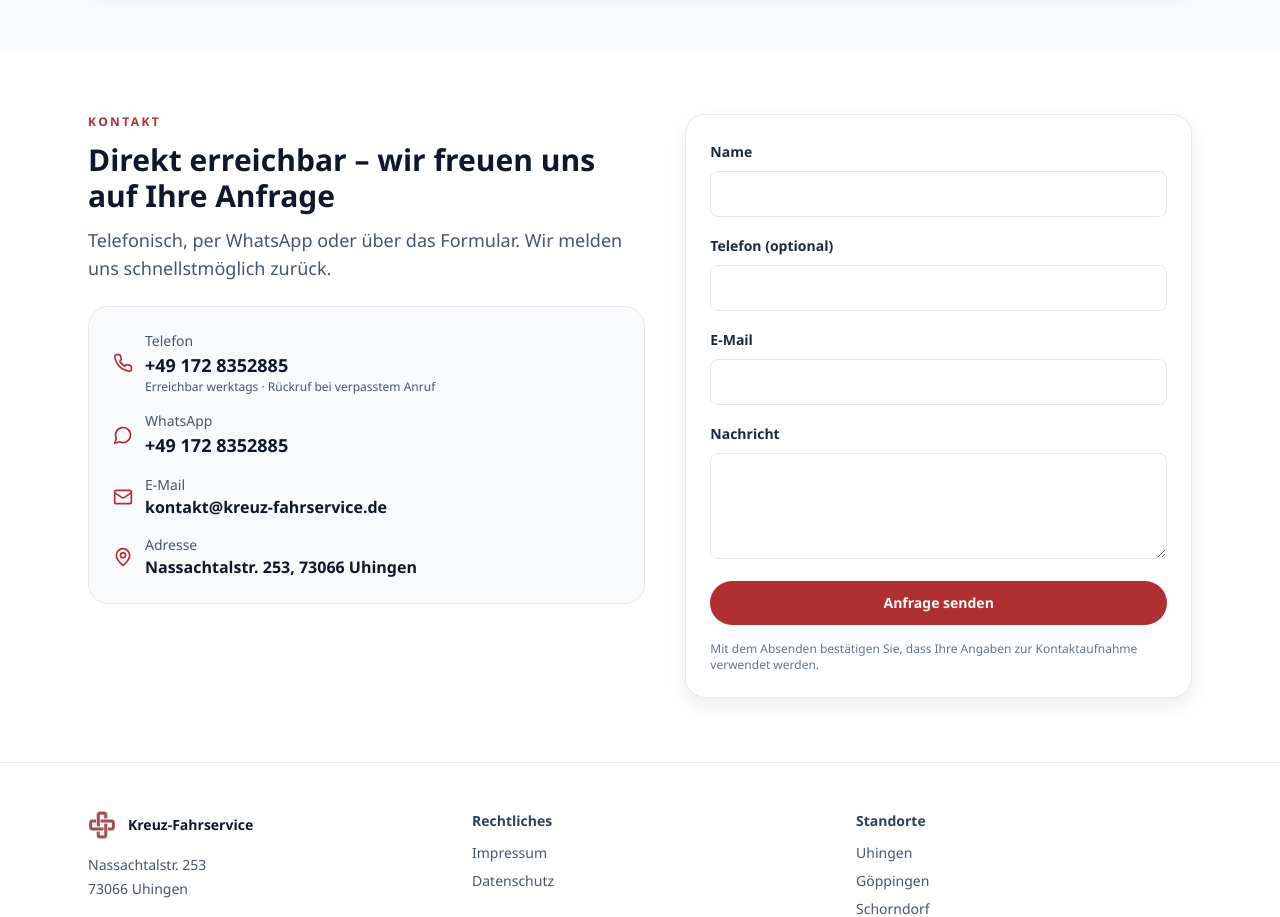
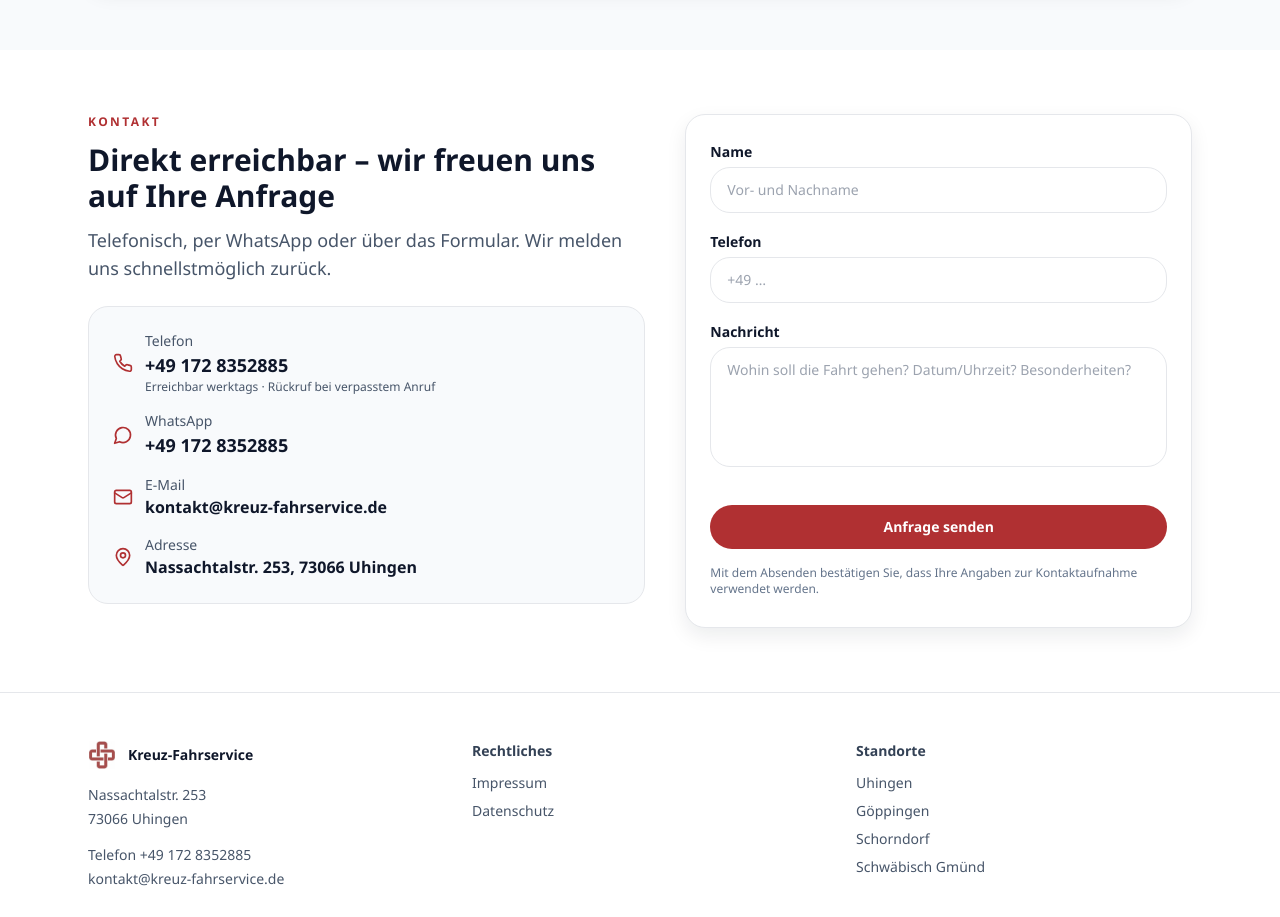
Before and after one commit to OpnyAI/kreuz-fahrservice, a Next.js app: page / in a window 1280 px wide. Shown: the part 4320-5237 px from the top of the page. Built offline with nearby package versions, Linux system fonts and the light colour scheme.

Commit message:
feat: add Cloudflare Turnstile verification to contact form

```diff
--- a/src/components/ContactForm.tsx
+++ b/src/components/ContactForm.tsx
@@ -1,178 +1,295 @@
 "use client";
 
-import { useState } from "react";
+import { useCallback, useEffect, useRef, useState } from "react";
+import Script from "next/script";
 import { Mail } from "lucide-react";
 
 type FormState = {
   name: string;
   phone: string;
-  email: string;
   message: string;
 };
+
+type ContactApiPayload = FormState & {
+  turnstileToken: string;
+};
+
+type ContactApiError = {
+  ok: false;
+  error: string;
+};
+
+type ContactApiSuccess = {
+  ok: true;
+};
+
+type TurnstileWidgetId = string | number;
+
+type TurnstileRenderOptions = {
+  sitekey: string;
+  callback?: (token: string) => void;
+  "expired-callback"?: () => void;
+  "error-callback"?: () => void;
+};
+
+declare global {
+  interface Window {
+    turnstile?: {
+      render: (
+        container: HTMLElement | string,
+        options: TurnstileRenderOptions,
+      ) => TurnstileWidgetId;
+      reset: (widgetId?: TurnstileWidgetId) => void;
+    };
+  }
+}
 
 const initialState: FormState = {
   name: "",
   phone: "",
-  email: "",
-  message: ""
+  message: "",
 };
 
 export function ContactForm() {
+  const siteKey = process.env.NEXT_PUBLIC_TURNSTILE_SITE_KEY;
+
   const [formState, setFormState] = useState<FormState>(initialState);
   const [errors, setErrors] = useState<Record<string, string>>({});
+  const [turnstileToken, setTurnstileToken] = useState("");
+  const [submitError, setSubmitError] = useState("");
+  const [isSubmitting, setIsSubmitting] = useState(false);
   const [submitted, setSubmitted] = useState(false);
+
+  const turnstileContainerRef = useRef<HTMLDivElement | null>(null);
+  const widgetIdRef = useRef<TurnstileWidgetId | null>(null);
 
   const validate = () => {
     const nextErrors: Record<string, string> = {};
 
-    if (!formState.name.trim()) {
-      nextErrors.name = "Bitte Ihren Namen angeben.";
-    }
+    if (!formState.name.trim()) nextErrors.name = "Bitte Ihren Namen eingeben.";
+    if (!formState.phone.trim())
+      nextErrors.phone = "Bitte eine Telefonnummer eingeben.";
+    if (!formState.message.trim())
+      nextErrors.message = "Bitte eine Nachricht eingeben.";
 
-    if (!formState.email.trim()) {
-      nextErrors.email = "Bitte eine E-Mail-Adresse angeben.";
-    }
-
-    if (!formState.message.trim()) {
-      nextErrors.message = "Bitte eine Nachricht eingeben.";
+    if (!turnstileToken) {
+      nextErrors.turnstile = "Bitte bestätigen Sie die Sicherheitsprüfung.";
     }
 
     setErrors(nextErrors);
     return Object.keys(nextErrors).length === 0;
   };
 
-  const handleChange = (
-    field: keyof FormState,
-    value: string
-  ) => {
+  const handleChange = (field: keyof FormState, value: string) => {
     setFormState((prev) => ({ ...prev, [field]: value }));
+    setErrors((prev) => {
+      const { [field]: _fieldError, ...rest } = prev;
+      return rest;
+    });
   };
 
-  const handleSubmit = (event: React.FormEvent<HTMLFormElement>) => {
+  const renderTurnstile = useCallback(() => {
+    if (!siteKey || !window.turnstile || !turnstileContainerRef.current) return;
+    if (widgetIdRef.current !== null) return;
+
+    widgetIdRef.current = window.turnstile.render(
+      turnstileContainerRef.current,
+      {
+        sitekey: siteKey,
+        callback: (token: string) => {
+          setTurnstileToken(token);
+          setErrors((prev) => {
+            const { turnstile: _turnstile, ...rest } = prev;
+            return rest;
+          });
+        },
+        "expired-callback": () => setTurnstileToken(""),
+        "error-callback": () => setTurnstileToken(""),
+      },
+    );
+  }, [siteKey]);
+
+  useEffect(() => {
+    renderTurnstile();
+  }, [renderTurnstile]);
+
+  const handleSubmit = async (event: React.FormEvent<HTMLFormElement>) => {
     event.preventDefault();
+    setSubmitError("");
 
-    if (!validate()) {
-      return;
+    if (!validate()) return;
+
+    const payload: ContactApiPayload = {
+      ...formState,
+      turnstileToken,
+    };
+
+    try {
+      setIsSubmitting(true);
+
+      const response = await fetch("/api/contact", {
+        method: "POST",
+        headers: { "Content-Type": "application/json" },
+        body: JSON.stringify(payload),
+      });
+
+      if (!response.ok) {
+        let parsed: ContactApiError | null = null;
+        try {
+          parsed = (await response.json()) as ContactApiError;
+        } catch {
+          parsed = null;
+        }
+
+        if (parsed?.error === "turnstile_failed") {
+          setSubmitError(
+            "Die Sicherheitsprüfung war nicht erfolgreich. Bitte erneut versuchen.",
+          );
+        } else if (parsed?.error === "turnstile_unavailable") {
+          setSubmitError(
+            "Sicherheitsprüfung aktuell nicht verfügbar. Bitte später erneut versuchen.",
+          );
+        } else {
+          setSubmitError(
+            "Senden aktuell nicht möglich. Bitte später erneut versuchen.",
+          );
+        }
+
+        // Token resetten, damit User direkt neu prüfen kann
+        setTurnstileToken("");
+        if (window.turnstile && widgetIdRef.current !== null) {
+          window.turnstile.reset(widgetIdRef.current);
+        }
+        return;
+      }
+
+      await (response.json() as Promise<ContactApiSuccess>);
+
+      setSubmitted(true);
+      setFormState(initialState);
+      setTurnstileToken("");
+
+      if (window.turnstile && widgetIdRef.current !== null) {
+        window.turnstile.reset(widgetIdRef.current);
+      }
+    } catch {
+      setSubmitError(
+        "Senden aktuell nicht möglich. Bitte später erneut versuchen.",
+      );
+      setTurnstileToken("");
+      if (window.turnstile && widgetIdRef.current !== null) {
+        window.turnstile.reset(widgetIdRef.current);
+      }
+    } finally {
+      setIsSubmitting(false);
     }
-
-    setSubmitted(true);
   };
 
-  const mailtoLink = `mailto:kontakt@kreuz-fahrservice.de?subject=Fahranfrage%20Kreuz-Fahrservice&body=${encodeURIComponent(
-    `Name: ${formState.name}\nTelefon: ${formState.phone}\nE-Mail: ${formState.email}\nNachricht: ${formState.message}`
+  const mailtoLink = `mailto:kontakt@kreuz-fahrservice.de?subject=${encodeURIComponent(
+    "Fahranfrage Kreuz-Fahrservice",
+  )}&body=${encodeURIComponent(
+    `Name: ${formState.name}\nTelefon: ${formState.phone}\n\nNachricht:\n${formState.message}`,
   )}`;
 
   return (
     <div className="rounded-xl border border-ink-200 bg-white p-6 shadow-card">
+      <Script
+        src="https://challenges.cloudflare.com/turnstile/v0/api.js?render=explicit"
+        strategy="afterInteractive"
+        onLoad={renderTurnstile}
+      />
+
       {submitted ? (
         <div className="space-y-4 text-sm text-ink-700">
           <p className="text-base font-semibold text-ink-900">
-            Danke! Wir melden uns schnellstmöglich zurück.
+            Vielen Dank! Ihre Anfrage wurde gesendet.
           </p>
-          <p>
-            Falls Sie möchten, können Sie Ihre Anfrage direkt per E-Mail senden:
+          <p className="text-sm text-ink-600">
+            Falls Sie uns lieber direkt schreiben möchten:
           </p>
           <a
             href={mailtoLink}
-            className="inline-flex items-center gap-2 rounded-full border border-ink-300 px-4 py-2 text-sm font-semibold text-ink-800 hover:border-accent-600 hover:text-accent-600"
+            className="inline-flex items-center gap-2 rounded-full border border-ink-200 bg-offwhite px-4 py-2 text-sm font-semibold text-ink-900 hover:border-ink-300"
           >
             <Mail className="h-4 w-4" aria-hidden="true" />
-            E-Mail mit Details öffnen
+            E-Mail öffnen
           </a>
         </div>
       ) : (
         <form className="space-y-4" onSubmit={handleSubmit}>
           <div>
-            <label className="text-sm font-semibold text-ink-800" htmlFor="name">
-              Name
+            <label className="text-sm font-semibold text-ink-900">Name</label>
+            <input
+              value={formState.name}
+              onChange={(e) => handleChange("name", e.target.value)}
+              className="mt-1 w-full rounded-xl border border-ink-200 bg-white px-4 py-3 text-sm text-ink-900 outline-none focus:border-ink-300"
+              placeholder="Vor- und Nachname"
+              autoComplete="name"
+            />
+            {errors.name ? (
+              <p className="mt-1 text-xs text-accent-600">{errors.name}</p>
+            ) : null}
+          </div>
+
+          <div>
+            <label className="text-sm font-semibold text-ink-900">
+              Telefon
             </label>
             <input
-              id="name"
-              name="name"
-              type="text"
-              value={formState.name}
-              onChange={(event) => handleChange("name", event.target.value)}
-              className="mt-2 w-full rounded-lg border border-ink-200 px-4 py-3 text-sm text-ink-900"
-              aria-invalid={Boolean(errors.name)}
-              aria-describedby={errors.name ? "name-error" : undefined}
+              value={formState.phone}
+              onChange={(e) => handleChange("phone", e.target.value)}
+              className="mt-1 w-full rounded-xl border border-ink-200 bg-white px-4 py-3 text-sm text-ink-900 outline-none focus:border-ink-300"
+              placeholder="+49 …"
+              autoComplete="tel"
+              inputMode="tel"
             />
-            {errors.name ? (
-              <p className="mt-1 text-xs text-accent-600" id="name-error">
-                {errors.name}
+            {errors.phone ? (
+              <p className="mt-1 text-xs text-accent-600">{errors.phone}</p>
+            ) : null}
+          </div>
+
+          <div>
+            <label className="text-sm font-semibold text-ink-900">
+              Nachricht
+            </label>
+            <textarea
+              value={formState.message}
+              onChange={(e) => handleChange("message", e.target.value)}
+              className="mt-1 min-h-[120px] w-full resize-none rounded-xl border border-ink-200 bg-white px-4 py-3 text-sm text-ink-900 outline-none focus:border-ink-300"
+              placeholder="Wohin soll die Fahrt gehen? Datum/Uhrzeit? Besonderheiten?"
+            />
+            {errors.message ? (
+              <p className="mt-1 text-xs text-accent-600">{errors.message}</p>
+            ) : null}
+          </div>
+
+          <div>
+            <div ref={turnstileContainerRef} />
+            {errors.turnstile ? (
+              <p className="mt-1 text-xs text-accent-600">{errors.turnstile}</p>
+            ) : null}
+            {!siteKey ? (
+              <p className="mt-2 text-xs text-accent-600">
+                Turnstile Site Key fehlt lokal (NEXT_PUBLIC_TURNSTILE_SITE_KEY).
               </p>
             ) : null}
           </div>
-          <div>
-            <label
-              className="text-sm font-semibold text-ink-800"
-              htmlFor="phone"
-            >
-              Telefon (optional)
-            </label>
-            <input
-              id="phone"
-              name="phone"
-              type="tel"
-              value={formState.phone}
-              onChange={(event) => handleChange("phone", event.target.value)}
-              className="mt-2 w-full rounded-lg border border-ink-200 px-4 py-3 text-sm text-ink-900"
-            />
-          </div>
-          <div>
-            <label
-              className="text-sm font-semibold text-ink-800"
-              htmlFor="email"
-            >
-              E-Mail
-            </label>
-            <input
-              id="email"
-              name="email"
-              type="email"
-              value={formState.email}
-              onChange={(event) => handleChange("email", event.target.value)}
-              className="mt-2 w-full rounded-lg border border-ink-200 px-4 py-3 text-sm text-ink-900"
-              aria-invalid={Boolean(errors.email)}
-              aria-describedby={errors.email ? "email-error" : undefined}
-            />
-            {errors.email ? (
-              <p className="mt-1 text-xs text-accent-600" id="email-error">
-                {errors.email}
-              </p>
-            ) : null}
-          </div>
-          <div>
-            <label
-              className="text-sm font-semibold text-ink-800"
-              htmlFor="message"
-            >
-              Nachricht
-            </label>
-            <textarea
-              id="message"
-              name="message"
-              value={formState.message}
-              onChange={(event) => handleChange("message", event.target.value)}
-              rows={4}
-              className="mt-2 w-full rounded-lg border border-ink-200 px-4 py-3 text-sm text-ink-900"
-              aria-invalid={Boolean(errors.message)}
-              aria-describedby={errors.message ? "message-error" : undefined}
-            />
-            {errors.message ? (
-              <p className="mt-1 text-xs text-accent-600" id="message-error">
-                {errors.message}
-              </p>
-            ) : null}
-          </div>
+
+          {submitError ? (
+            <p className="text-xs text-accent-600">{submitError}</p>
+          ) : null}
+
           <button
             type="submit"
-            className="w-full rounded-full bg-accent-600 px-5 py-3 text-sm font-semibold text-white hover:bg-accent-500"
+            disabled={isSubmitting}
+            className="w-full rounded-full bg-accent-600 px-5 py-3 text-sm font-semibold text-white hover:bg-accent-500 disabled:cursor-not-allowed disabled:opacity-70"
           >
-            Anfrage senden
+            {isSubmitting ? "Wird gesendet..." : "Anfrage senden"}
           </button>
+
           <p className="text-xs text-ink-500">
-            Mit dem Absenden bestätigen Sie, dass Ihre Angaben zur Kontaktaufnahme
-            verwendet werden.
+            Mit dem Absenden bestätigen Sie, dass Ihre Angaben zur
+            Kontaktaufnahme verwendet werden.
           </p>
         </form>
       )}
```
Also changed, not shown: src/app/api/contact/route.ts (added, +91 -0 lines), 2 other files (tests, documents, lock files or other folders).
